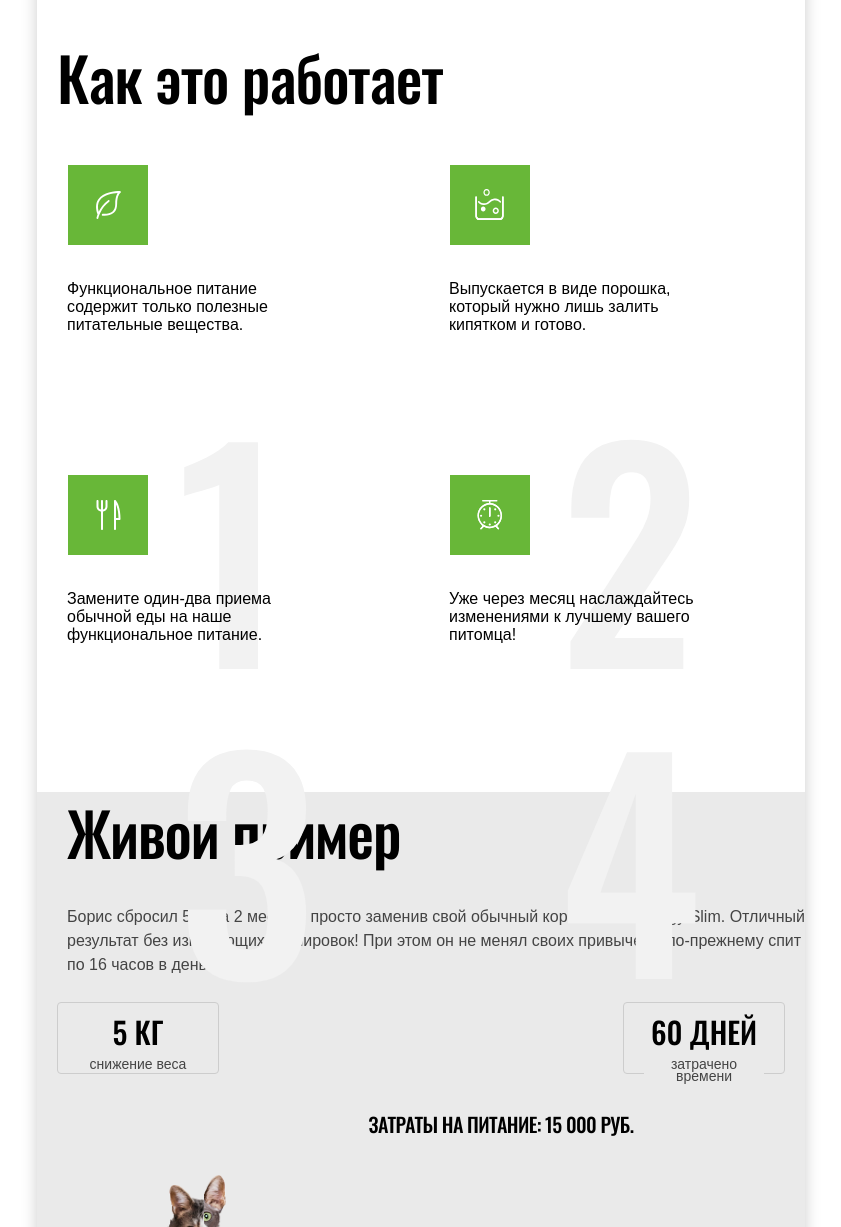
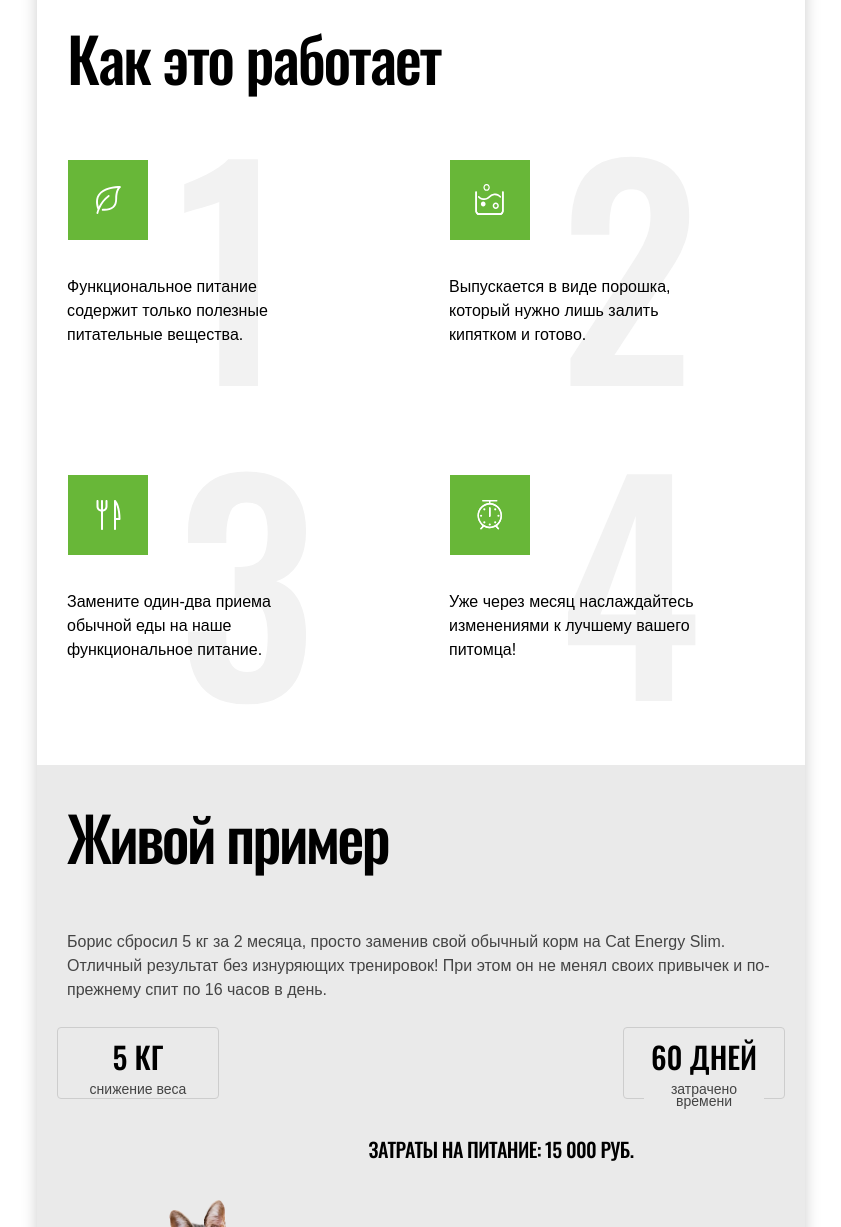
Before and after one commit to Homodeus7/cat-energy, a website: page source/index.html in a window 1280 px wide. Shown: the part 1740-2967 px from the top of the page, without its empty margins (219-1060 px from the left). Drawn offline with nearby package versions, Linux system fonts and the light colour scheme; files that its build step writes are made by us from their sources.

Commit message:
add @media for example and methodology

```diff
--- a/source/less/blocks/example.less
+++ b/source/less/blocks/example.less
@@ -24,8 +24,9 @@
     padding: 35px 0 14px 20px; //top-right-bottom-left
 
     @media (min-width: @tablet-width) {
-        font-size: 60px;
-        padding: 27px 0 0 30px;
+        font-size: 61px;
+        letter-spacing: -2.6px;
+        padding: 59px 0 0 30px;
     }
 }
 
@@ -40,7 +41,7 @@
     @media (min-width: @tablet-width) {
         font-size: 16px;
         line-height: 24px;
-        padding: 60px 0 25px 30px;
+        padding: 80px 30px 25px 30px;
     }
 }
 
--- a/source/less/blocks/methodology.less
+++ b/source/less/blocks/methodology.less
@@ -9,9 +9,12 @@
     font-weight: 400;
     letter-spacing: -1px;
     padding-left: 20px;
+    margin: 0;
 
     @media (min-width: @tablet-width) {
-        font-size: 60px;
+        font-size: 61px;
+        letter-spacing: -2.2px;
+        padding: 31px 0 64px 30px;
     }
 
     @media (min-width: @desktop-width) {
@@ -32,6 +35,8 @@
         flex-wrap: wrap;
         justify-content: space-between;
         padding-right: 106px;
+        padding-bottom: 0px;
+
     }
 
 
@@ -49,7 +54,7 @@
     @media (min-width: @tablet-width) {
         height: 280px;
         width: 250px;
-        margin: -5px 0 35px 30px;
+        margin: -5px 0 40px 30px;
 
     }
 
@@ -73,6 +78,7 @@
     @media (min-width: @tablet-width) {
         padding-top: 145px;
         font-size: 16px;
+        line-height: 24px;
     }
 
 
@@ -88,7 +94,7 @@
     line-height: 280px;
     color: @basic-grey;
     z-index: 0;
-    top: -12px;
+    top: -290px;
     left: 110px;
 
     @media (min-width: @tablet-width) {
```
